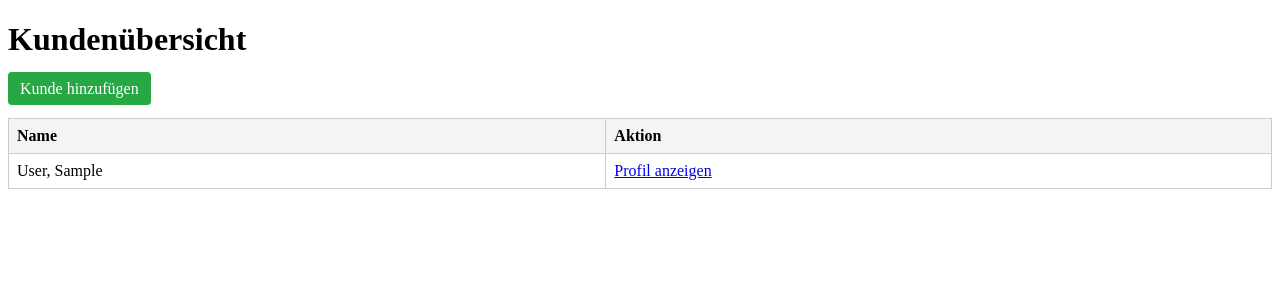
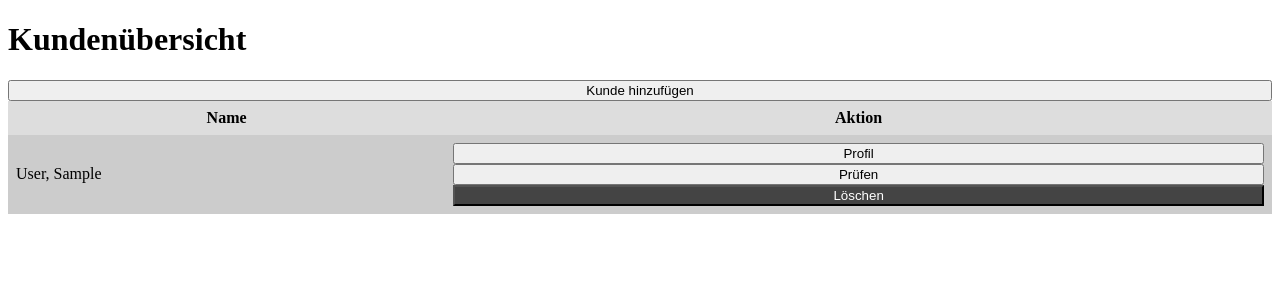
Before and after one commit to matsohms/1LuftiBank, a Django app: template core/templates/customer_list.html in a window 1280 px wide. Shown: the top 300 px of the page. Run offline with Django 4.2, Linux system fonts and the light colour scheme; the template is opened without the code that fills it: most values are stand-ins (such as "Sample title", 1, 10 or a date in 2020).

Commit message:
Update customer_list.html

```diff
--- a/core/templates/customer_list.html
+++ b/core/templates/customer_list.html
@@ -1,32 +1,22 @@
-<!DOCTYPE html>
-<html lang="de">
-<head>
-  <meta charset="UTF-8">
-  <title>Kundenübersicht</title>
-  <style>
-    table { width: 100%; border-collapse: collapse; margin-top: 20px; }
-    th, td { border: 1px solid #ccc; padding: 8px; text-align: left; }
-    th { background: #f4f4f4; }
-    .add-button { margin-top: 20px; padding: 8px 12px; background: #28A745; color: white; text-decoration: none; border-radius: 4px; }
-  </style>
-</head>
-<body>
+<!DOCTYPE html><html lang="de"><head><meta charset="UTF-8"><title>Kunden</title>
+<style>
+table { width:100%; border-collapse:collapse; }
+tr:nth-child(odd){ background:#ddd; } tr:nth-child(even){ background:#ccc; }
+th,td{ padding:8px; }
+a button{ width:100%; }
+</style></head><body><div class="container">
   <h1>Kundenübersicht</h1>
-  <a href="{% url 'customer_create' %}" class="add-button">Kunde hinzufügen</a>
+  <a href="{% url 'customer_create' %}"><button>Kunde hinzufügen</button></a>
   <table>
-    <thead>
-      <tr><th>Name</th><th>Aktion</th></tr>
-    </thead>
-    <tbody>
-      {% for customer in customers %}
-      <tr>
-        <td>{{ customer.last_name }}, {{ customer.first_name }}</td>
-        <td><a href="{% url 'customer_detail' customer.pk %}">Profil anzeigen</a></td>
-      </tr>
-      {% empty %}
-      <tr><td colspan="2">Keine Kunden vorhanden.</td></tr>
-      {% endfor %}
-    </tbody>
+    <tr><th>Name</th><th>Aktion</th></tr>
+    {% for c in customers %}
+    <tr><td>{{ c.last_name }}, {{ c.first_name }}</td>
+        <td>
+          <a href="{% url 'customer_detail' c.pk %}"><button>Profil</button></a>
+          {% if c.security_enabled %}
+          <a href="{% url 'customer_security' c.pk %}"><button>Prüfen</button></a>
+          {% endif %}
+          <a href="{% url 'customer_delete' c.pk %}"><button style="background:#444;color:white;">Löschen</button></a>
+        </td></tr>
+    {% empty %}<tr><td colspan="2">Keine Kunden.</td></tr>{% endfor %}
   </table>
-</body>
-</html>
```
